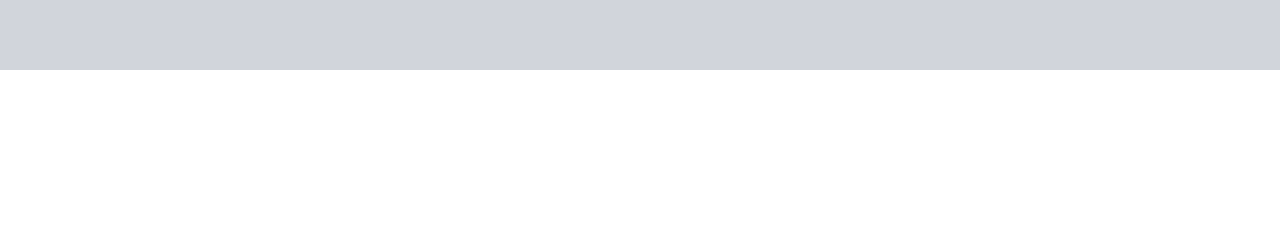
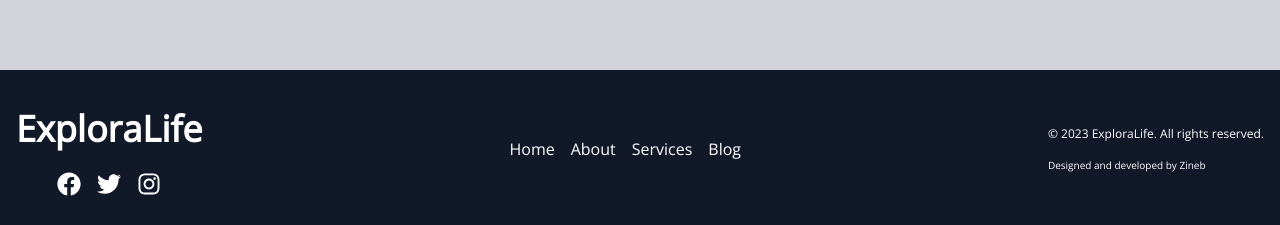
Before and after one commit to wx-it/ExploraLife, a React (Vite) app: page / in a window 1280 px wide. Shown: the part 3014-3239 px from the top of the page. Before the commit the page ends 3084 px from the top, so only its background shows below. Built offline with nearby package versions, Linux system fonts and the light colour scheme.

Commit message:
footer done

```diff
--- a/src/App.tsx
+++ b/src/App.tsx
@@ -1,6 +1,7 @@
 import AboutUs from "./components/AboutUs";
 import Articles from "./components/Articles";
 import FeaturedContent from "./components/FeaturedContent";
+import Footer from "./components/Footer";
 import Header from "./components/Header";
 import Newsletter from "./components/Newsletter";
 import { BrowserRouter } from "react-router-dom";
@@ -14,6 +15,7 @@ function App() {
         <FeaturedContent />
         <Articles />
         <Newsletter />
+        <Footer />
       </>
     </BrowserRouter>
   );
--- /dev/null
+++ b/src/components/Footer.tsx
@@ -0,0 +1,59 @@
+import { FaFacebook, FaTwitter, FaInstagram } from "react-icons/fa";
+
+const Footer: React.FC = () => {
+  return (
+    <footer className="bg-gray-900 text-white py-8 px-4 sm:px-8">
+      <div className="flex flex-col md:flex-row justify-between items-center gap-4 md:gap-0">
+        <div className="space-y-4">
+          <a
+            href="/"
+            className=" text-white text-[26px] font-semibold md:text-[36px]"
+          >
+            ExploraLife
+          </a>
+          <div className="flex justify-center mb-4">
+            <a href="#" className="text-white hover:text-gray-300 mx-2">
+              <FaFacebook size={24} />
+            </a>
+            <a href="#" className="text-white hover:text-gray-300 mx-2">
+              <FaTwitter size={24} />
+            </a>
+            <a href="#" className="text-white hover:text-gray-300 mx-2">
+              <FaInstagram size={24} />
+            </a>
+          </div>
+        </div>
+        <ul className="text-center md:text-left mb-4 md:mb-0 md:flex md:gap-4">
+          <li>
+            <a href="/" className="text-white hover:text-gray-300">
+              Home
+            </a>
+          </li>
+          <li>
+            <a href="/about" className="text-white hover:text-gray-300">
+              About
+            </a>
+          </li>
+          <li>
+            <a href="/services" className="text-white hover:text-gray-300">
+              Services
+            </a>
+          </li>
+          <li>
+            <a href="/blog" className="text-white hover:text-gray-300">
+              Blog
+            </a>
+          </li>
+        </ul>
+        <div className="text-center md:text-left">
+          <p className="text-xs">
+            &copy; {new Date().getFullYear()} ExploraLife. All rights reserved.
+          </p>
+          <p className="text-[10px] mt-4">Designed and developed by Zineb</p>
+        </div>
+      </div>
+    </footer>
+  );
+};
+
+export default Footer;
```
